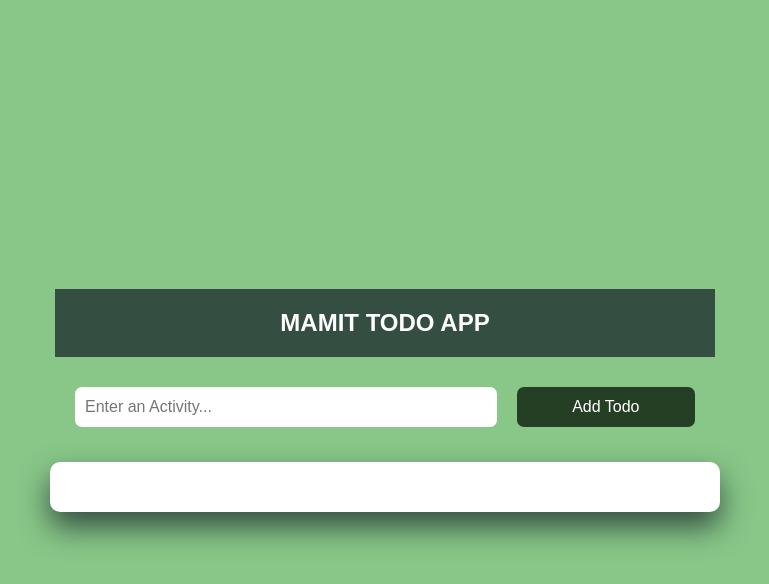
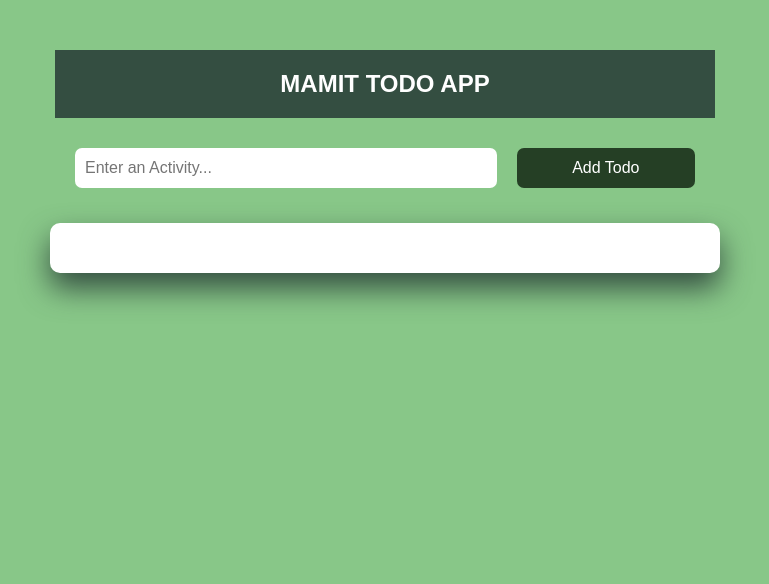
Before and after one commit to jibreel1/MAMIT-Todo-app, a plain HTML site: page index.html in a window 1280 px wide. Shown: the whole page, without its empty margins (255-1024 px from the left). Drawn offline with Linux system fonts and the light colour scheme.

Commit message:
edited desktop view

```diff
--- a/style.css
+++ b/style.css
@@ -127,6 +127,11 @@ input[type='checkbox']:checked::before{
 
 @media screen and (min-width: 796px) {
 
+   body{
+      margin-top: 50px;
+      justify-content: flex-start;
+   }
+
    .container {
       display: flex;
       flex-direction: column;
```
